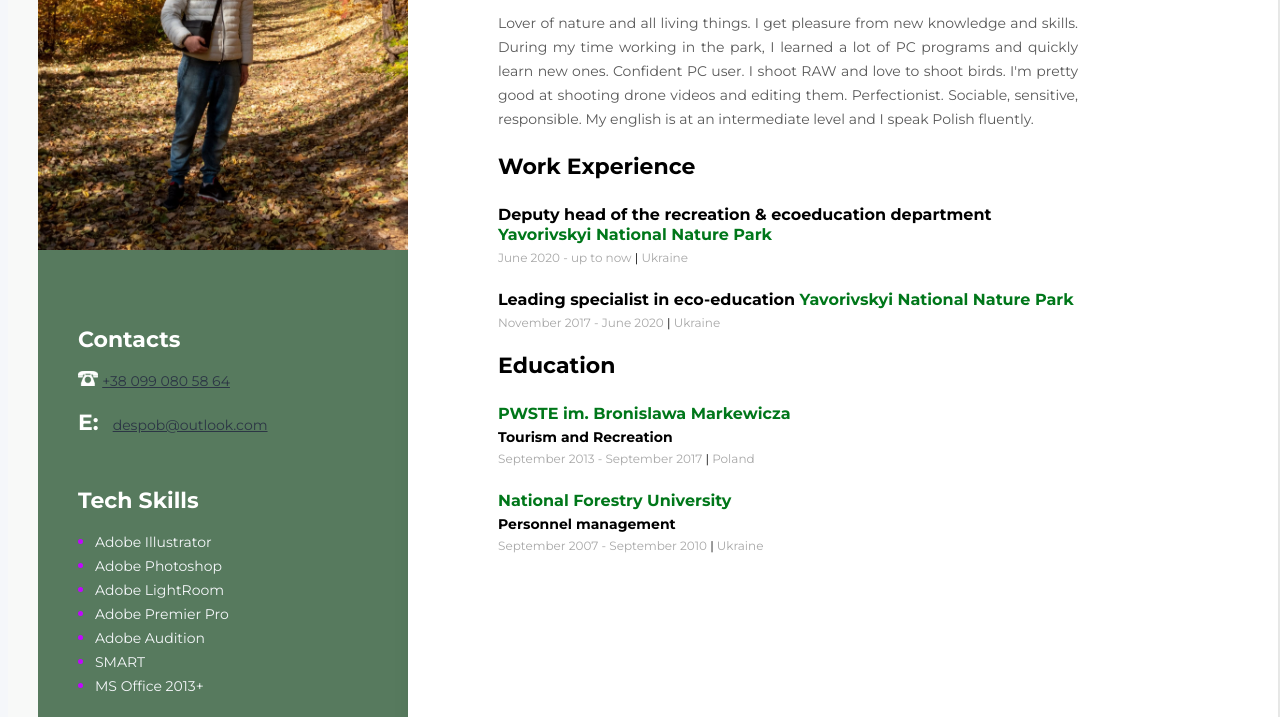
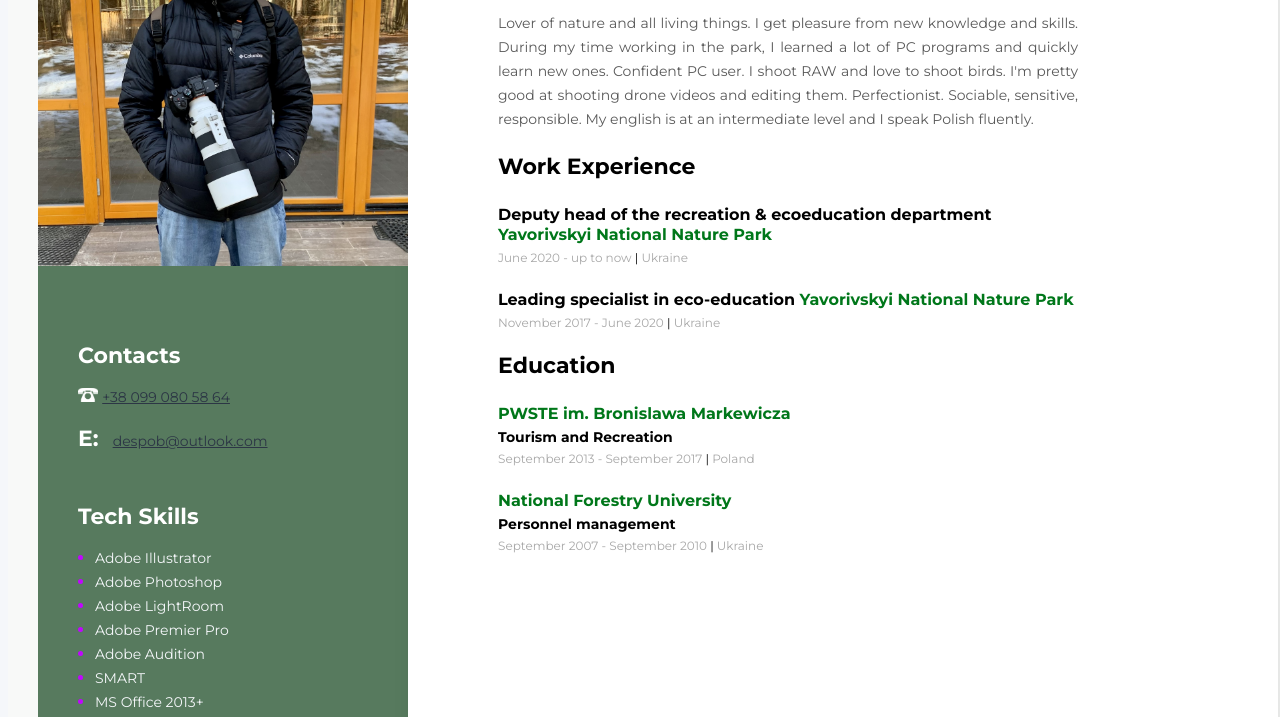
Before and after one commit to despob/BohdanD, a plain HTML site: page index.html in a window 1280 px wide. Shown: the part 235-952 px from the top of the page. Drawn offline with Linux system fonts and the light colour scheme.

Commit message:
Update index.html

```diff
--- a/index.html
+++ b/index.html
@@ -53,7 +53,7 @@
     </div>
         <!--Sidebar-->
         <aside class="sidebar">
-            <img src="DSCN3980.jpg" alt="user photo" class="photo">
+            <img src="IMG_1038.jpg" alt="user photo" class="photo">
             <!--Contacts-->
             <div class="contacts">
                 <h3 class="sidebar-title">Contacts</h3>
```
